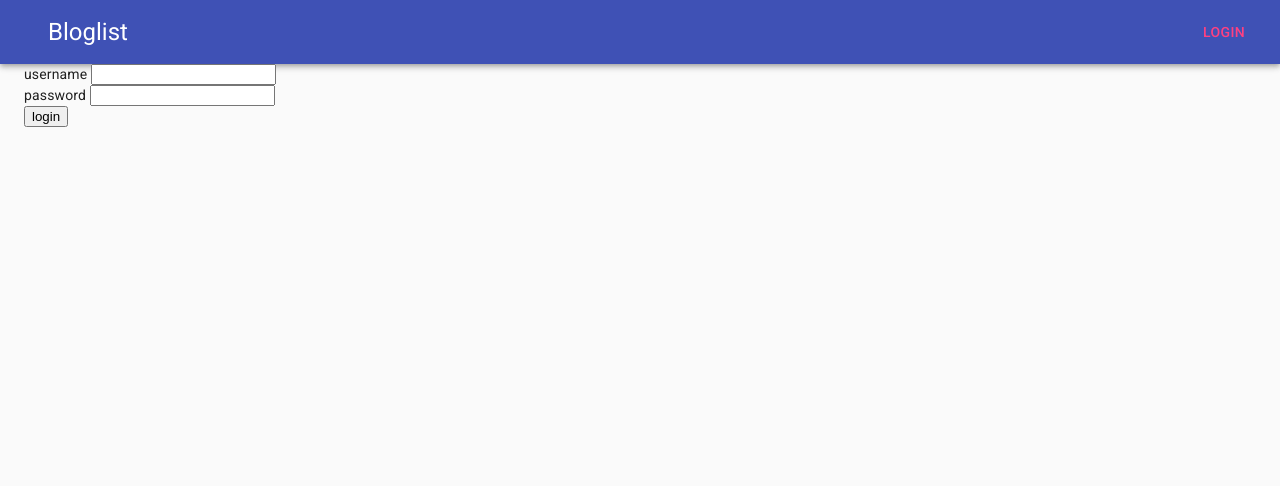
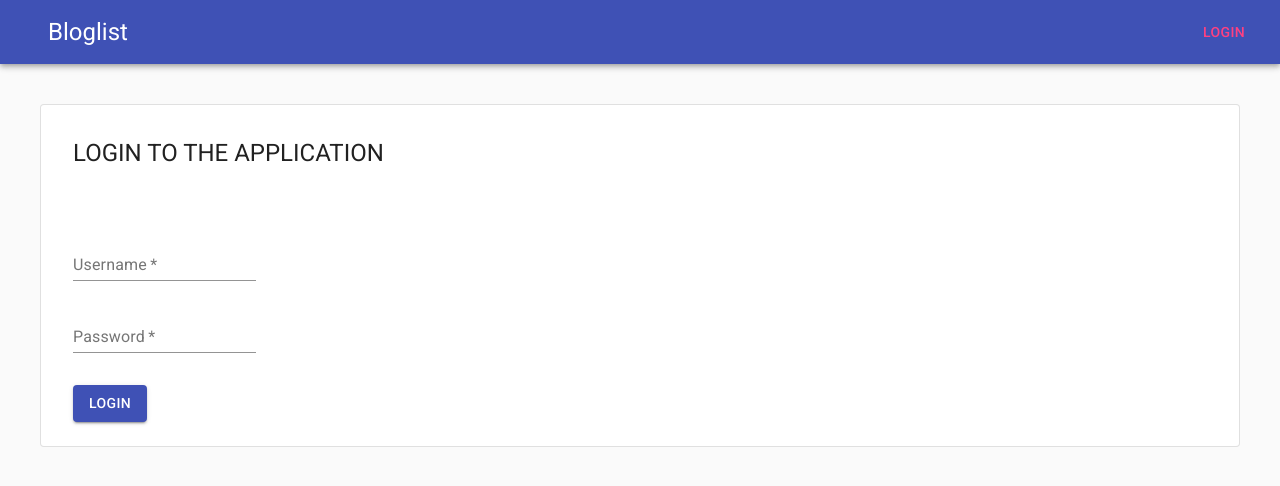
Before and after one commit to j-tesla/blog-list-frontend, a React (Create React App) app: page /login in a window 1280 px wide. Shown: the top 486 px of the page. Built offline with nearby package versions, Linux system fonts and the light colour scheme; no server answers.

Commit message:
styled LoginForm.jsx with material ui

```diff
--- a/src/components/LoginForm.jsx
+++ b/src/components/LoginForm.jsx
@@ -1,13 +1,31 @@
 import React from 'react';
 import { useDispatch } from 'react-redux';
 import { useHistory } from 'react-router-dom';
+import {
+  Button,
+  Card, CardActions, CardContent, CardHeader, makeStyles, TextField,
+} from '@material-ui/core';
 
 import logger from '../utils/logger';
 import { makeNotification } from '../reducers/notificationReducer';
 import { login } from '../reducers/loginReducer';
 import { useField } from '../hooks';
 
+const useStyles = makeStyles((theme) => ({
+  root: {
+    marginTop: theme.spacing(5),
+    margin: theme.spacing(2),
+    '& > *': {
+      margin: theme.spacing(2),
+    },
+  },
+  login: {
+    marginLeft: theme.spacing(1),
+  },
+}));
+
 const LoginForm = () => {
+  const classes = useStyles();
   const dispatch = useDispatch();
   const browserHistory = useHistory();
   const { reset: resetUsername, ...username } = useField('username');
@@ -34,27 +52,40 @@ const LoginForm = () => {
   };
 
   return (
+    <Card variant="outlined" className={classes.root}>
+      <CardHeader title="LOGIN TO THE APPLICATION" />
+      <form onSubmit={handleLogin} id="loginForm">
+        <CardContent>
           <div>
-      <form onSubmit={handleLogin} id="loginForm">
-        <div>
-          {'username '}
-          <input
-            id="username"
+            <TextField
+              id="username-input"
+              color="primary"
               {...username}
+              label="Username"
+              required
+              margin="normal"
             />
           </div>
 
           <div>
-          {'password '}
-          <input
-            id="password"
+            <TextField
+              id="password-input"
+              color="primary"
               {...password}
+              label="Password"
+              required
+              margin="normal"
             />
           </div>
+        </CardContent>
 
-        <button id="loginButton" type="submit">login</button>
+        <CardActions>
+          <Button variant="contained" color="primary" id="loginButton" type="submit" className={classes.login}>
+            Login
+          </Button>
+        </CardActions>
       </form>
-    </div>
+    </Card>
   );
 };
 
--- a/src/components/NewBlogForm.jsx
+++ b/src/components/NewBlogForm.jsx
@@ -8,15 +8,6 @@ import {
 import { makeNotification } from '../reducers/notificationReducer';
 import { createBlog } from '../reducers/blogReducer';
 import { useField } from '../hooks';
-
-// const useStyles = makeStyles((theme) => ({
-//   root: {
-//     '& > *': {
-//       margin: theme.spacing(4),
-//       width: '25ch',
-//     },
-//   },
-// }));
 
 const NewBlogForm = ({ toggleVisibility }) => {
   const dispatch = useDispatch();
@@ -93,8 +84,8 @@ const NewBlogForm = ({ toggleVisibility }) => {
           </div>
         </CardContent>
         <CardActions>
-          <Button color="primary" type="submit">create</Button>
-          <Button color="default" type="button" onClick={toggleVisibility}>cancel</Button>
+          <Button color="primary" type="submit">Create</Button>
+          <Button color="default" type="button" onClick={toggleVisibility}>Cancel</Button>
         </CardActions>
       </form>
     </Card>
```
Lines whose indentation alone changed are shown as unchanged.
